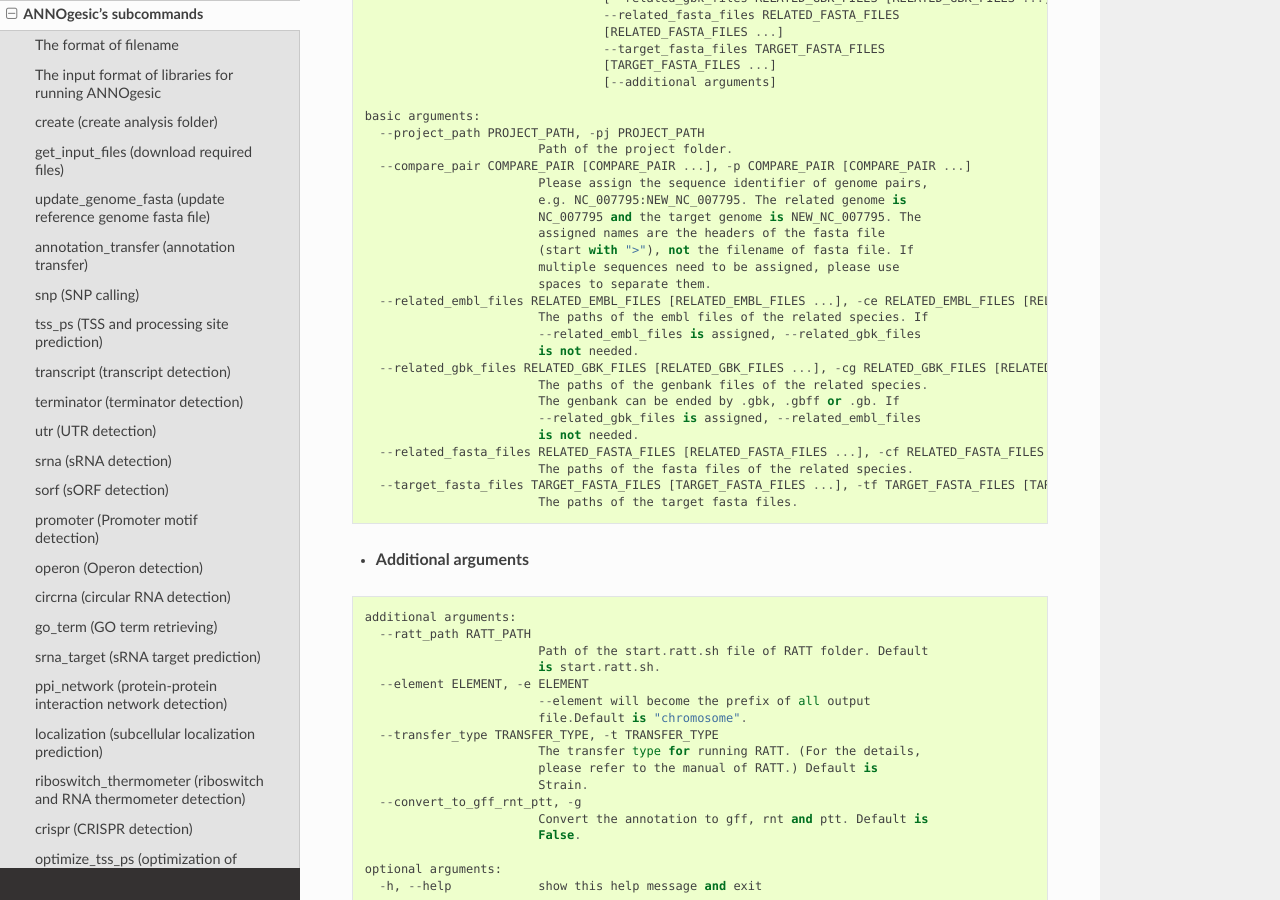
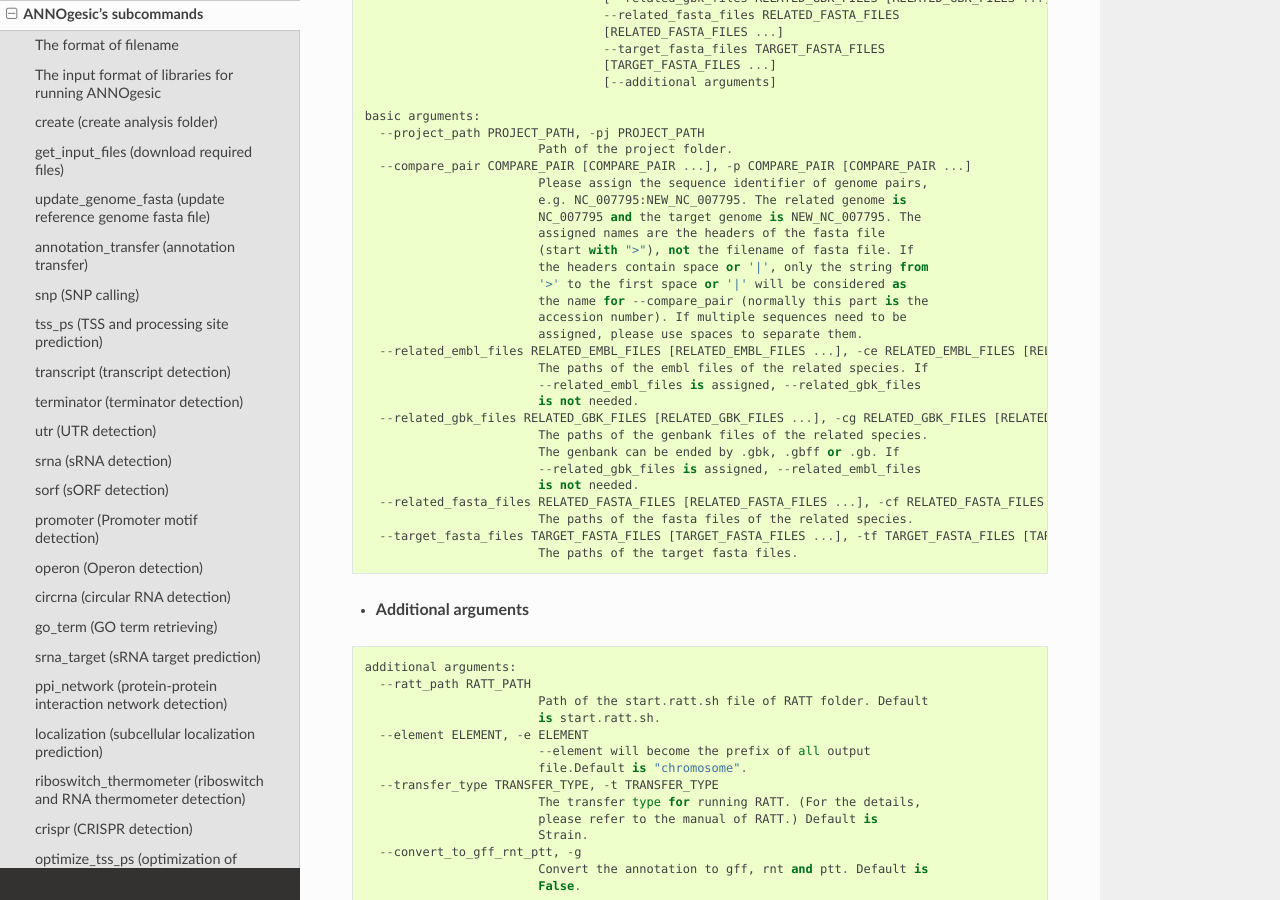
Before and after one commit to Sung-Huan/ANNOgesic, a Sphinx documentation site: the page built from docs/source/subcommands.rst, in a window 1280 px wide and 900 px high, scrolled down 6202 px. Built offline with Sphinx 7.4.7 and the Read the Docs theme 2.0.0, drawn with Linux system fonts in a browser that asks for light colours; pages that are not in the unit, such as notebooks, are missing from menus.

Commit message:
rephrase the compare_pair information of annotation transfer

```diff
--- a/docs/source/subcommands.rst
+++ b/docs/source/subcommands.rst
@@ -315,8 +315,11 @@
                             NC_007795 and the target genome is NEW_NC_007795. The
                             assigned names are the headers of the fasta file
                             (start with ">"), not the filename of fasta file. If
-                            multiple sequences need to be assigned, please use
-                            spaces to separate them.
+                            the headers contain space or '|', only the string from
+                            '>' to the first space or '|' will be considered as
+                            the name for --compare_pair (normally this part is the
+                            accession number). If multiple sequences need to be
+                            assigned, please use spaces to separate them.
       --related_embl_files RELATED_EMBL_FILES [RELATED_EMBL_FILES ...], -ce RELATED_EMBL_FILES [RELATED_EMBL_FILES ...]
                             The paths of the embl files of the related species. If
                             --related_embl_files is assigned, --related_gbk_files
```
Also changed, not shown: 1 other file.
